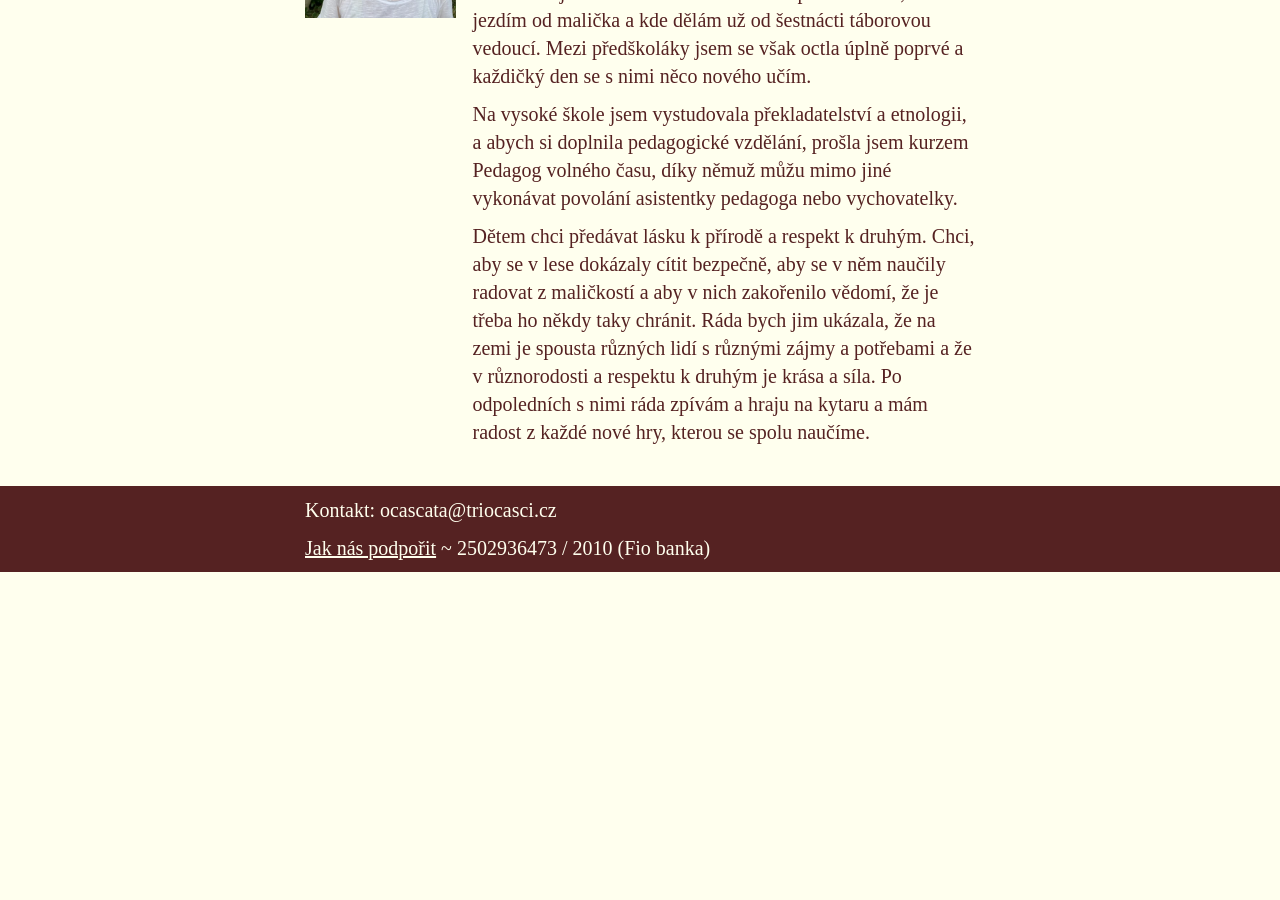
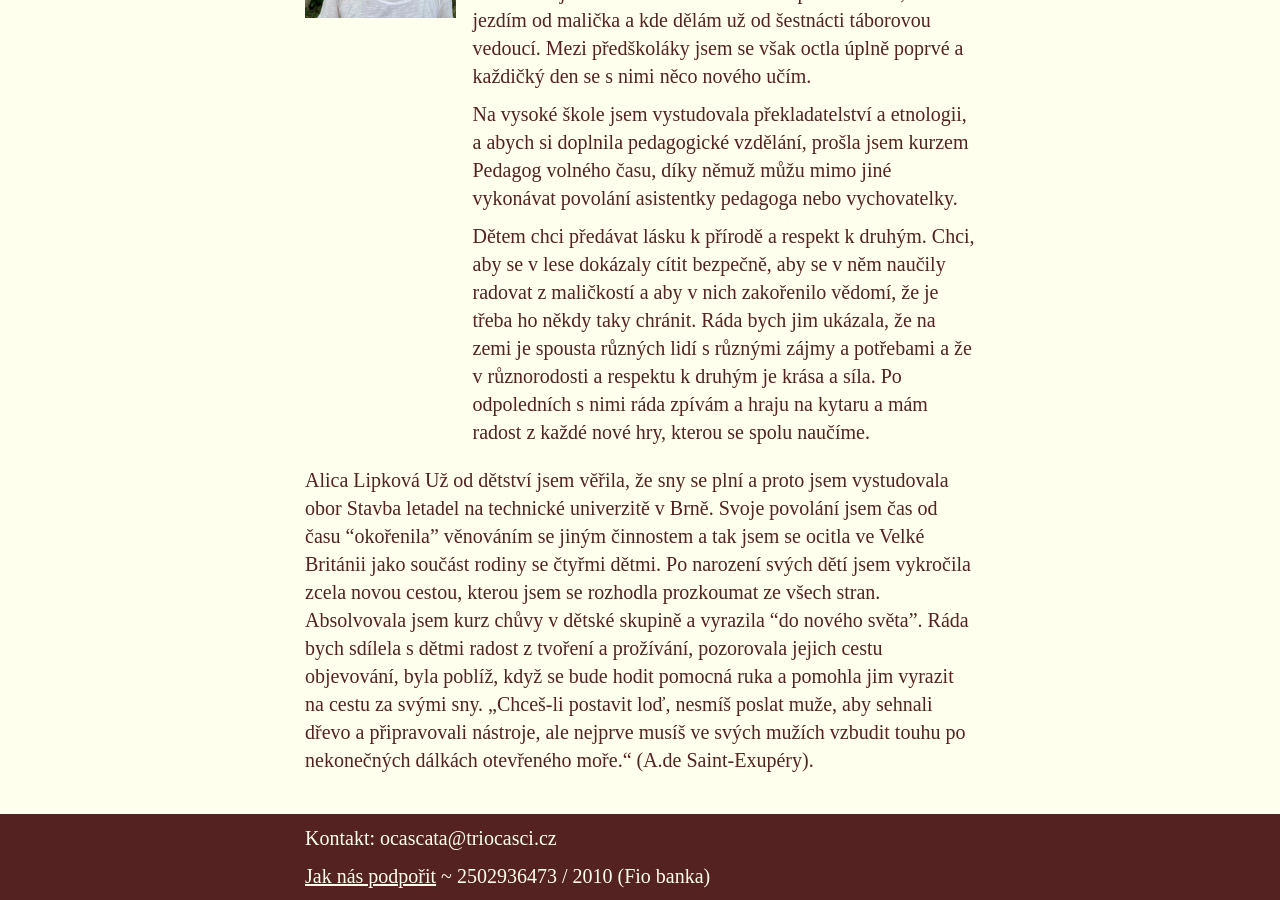
Before and after one commit to tasuki/ocascata, a Jekyll site: the page built from _pages/o-nas.md, in a window 1280 px wide and 900 px high, scrolled down 3923 px. Built offline with Jekyll 4.4.1, drawn with Linux system fonts in a browser that asks for light colours; some web fonts are replaced; before the commit the page ends 4495 px from its top, so only the background shows below that.

Commit message:
Update o-nas.md

```diff
--- a/_pages/o-nas.md
+++ b/_pages/o-nas.md
@@ -83,3 +83,6 @@
 		<p>Dětem chci předávat lásku k přírodě a respekt k druhým. Chci, aby se v lese dokázaly cítit bezpečně, aby se v něm naučily radovat z maličkostí a aby v nich zakořenilo vědomí, že je třeba ho někdy taky chránit. Ráda bych jim ukázala, že na zemi je spousta různých lidí s různými zájmy a potřebami a že v různorodosti a respektu k druhým je krása a síla. Po odpoledních s nimi ráda zpívám a hraju na kytaru a mám radost z každé nové hry, kterou se spolu naučíme.</p>
 	</div>
 </div>
+Alica Lipková
+		Už od dětství jsem věřila, že sny se plní a proto jsem vystudovala obor Stavba letadel na technické univerzitě v Brně. Svoje povolání jsem čas od času "okořenila" věnováním se jiným činnostem a tak jsem se ocitla ve Velké Británii jako součást rodiny se čtyřmi dětmi. Po narození svých dětí jsem vykročila zcela novou cestou, kterou jsem se rozhodla prozkoumat ze všech stran. Absolvovala jsem kurz chůvy v dětské skupině a vyrazila "do nového světa". Ráda bych sdílela s dětmi radost z tvoření a prožívání, pozorovala jejich cestu objevování, byla poblíž, když se bude hodit pomocná ruka a pomohla jim vyrazit na cestu za svými sny.
+„Chceš-li postavit loď, nesmíš poslat muže, aby sehnali dřevo a připravovali nástroje, ale nejprve musíš ve svých mužích vzbudit touhu po nekonečných dálkách otevřeného moře.“ (A.de Saint-Exupéry).
```
